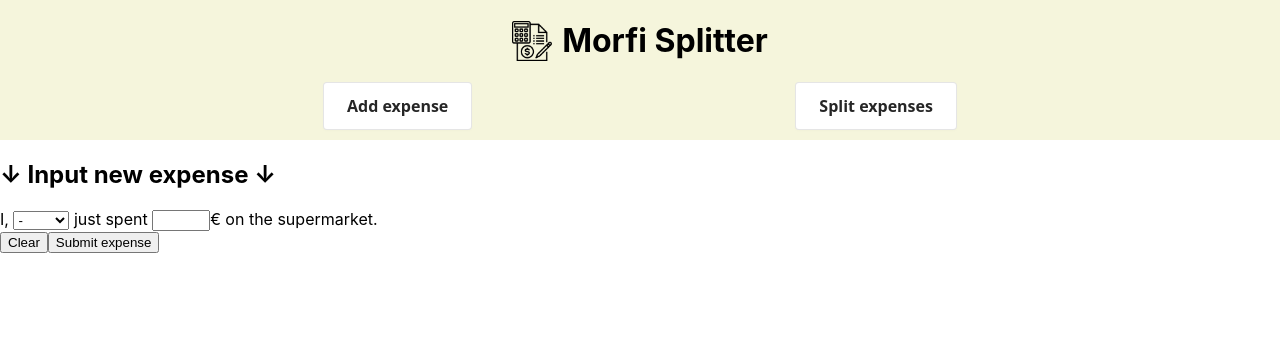
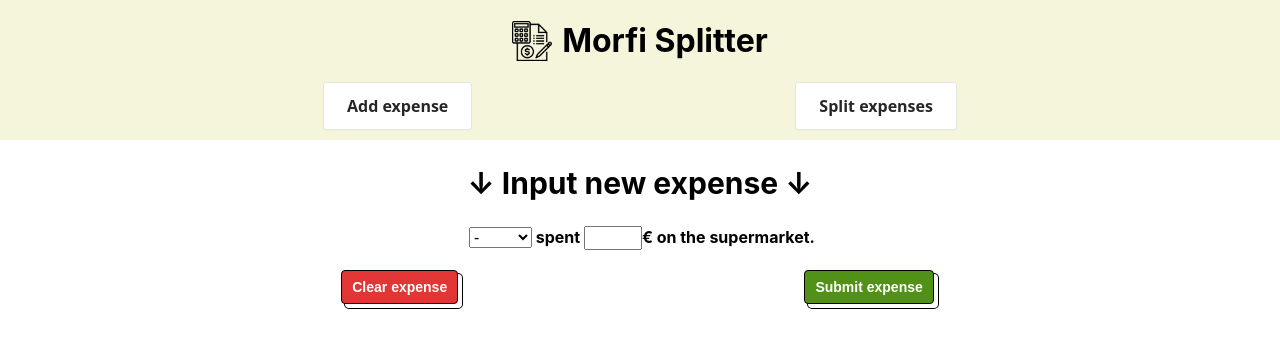
Before and after one commit to gonzalocibeira/morfi-splitter, a React (Create React App) app: page /new in a window 1280 px wide. Shown: the top 348 px of the page. Built offline with nearby package versions, Linux system fonts and the light colour scheme.

Commit message:
minor logic fixes and some CSS styles

```diff
--- a/src/App.css
+++ b/src/App.css
@@ -1,3 +1,156 @@
+/* Splitterexpense CSS */
 .inactiveArrow{
     display: none;
 }
+
+.activeArrow{
+    font-size: 50px;
+    font-weight: 900;
+    color: green;
+    height: 40px;
+    margin-top: -15px;
+}
+
+.splitDate{
+    display: flex;
+    flex-direction: column;
+    justify-content: center;
+    align-items: center;
+    border-bottom: 2px solid black;
+}
+
+.splitTotal{
+    display: flex;
+    align-items: center;
+    justify-content: center;
+    margin-top: 18px;
+    font-weight: 600;
+    border-bottom: 1px solid black;
+    font-size: 18px;
+    margin: 0px 20px 0px 20px;
+
+}
+
+.splitNames{
+    display: flex;
+    align-items: center;
+    justify-content: space-around;
+    font-size: 16px;
+    font-weight: 700;
+    height: 20px;
+    margin-top: 10px;
+}
+
+.splitFlow{
+    display: flex;
+    flex-direction: column;
+    justify-content: center;
+    align-items: center;
+    color: red;
+    font-size: 16px;
+    font-weight: 700;
+}
+
+/* Newexpense CSS */
+
+.newExpenseTitle{
+    display: flex;
+    align-items: center;
+    justify-content: center;
+    font-size: 20px;
+}
+
+.newExpenseBtns{
+    display: flex;
+    align-items: center;
+    justify-content: space-evenly;
+    margin-top: 20px;
+}
+
+.newExpenseForm{
+    display: flex;
+    align-items: center;
+    justify-content: center;
+    font-size: 16px;
+    font-weight: 700;
+}
+
+select{
+    font-size: 16px;
+}
+
+input{
+    font-size: 16px;
+}
+
+.btnSubmit {
+    appearance: button;
+    background-color: rgb(82, 145, 24);
+    background-image: none;
+    border: 1px solid #000;
+    border-radius: 4px;
+    box-shadow: #fff 4px 4px 0 0,#000 4px 4px 0 1px;
+    box-sizing: border-box;
+    color: #fff;
+    cursor: pointer;
+    display: inline-block;
+    font-family: ITCAvantGardeStd-Bk,Arial,sans-serif;
+    font-size: 14px;
+    font-weight: 700;
+    line-height: 2px;
+    margin: 0 5px 10px 0;
+    overflow: visible;
+    padding: 15px 10px;
+    text-align: center;
+    text-transform: none;
+    touch-action: manipulation;
+    user-select: none;
+    -webkit-user-select: none;
+    vertical-align: middle;
+    white-space: nowrap;
+}
+
+.btnClear {
+    appearance: button;
+    background-color: rgb(226, 53, 53);
+    background-image: none;
+    border: 1px solid #000;
+    border-radius: 4px;
+    box-shadow: #fff 4px 4px 0 0,#000 4px 4px 0 1px;
+    box-sizing: border-box;
+    color: #fff;
+    cursor: pointer;
+    display: inline-block;
+    font-family: ITCAvantGardeStd-Bk,Arial,sans-serif;
+    font-size: 14px;
+    font-weight: 700;
+    line-height: 2px;
+    margin: 0 5px 10px 0;
+    overflow: visible;
+    padding: 15px 10px;
+    text-align: center;
+    text-transform: none;
+    touch-action: manipulation;
+    user-select: none;
+    -webkit-user-select: none;
+    vertical-align: middle;
+    white-space: nowrap;
+}
+
+.btnSubmit:focus {
+    text-decoration: none;
+}
+
+.btnSubmit:hover {
+    text-decoration: none;
+}
+
+.btnSubmit:active {
+    box-shadow: rgba(0, 0, 0, .125) 0 3px 5px inset;
+    outline: 0;
+}
+
+.btnSubmit:not([disabled]):active {
+    box-shadow: #fff 2px 2px 0 0, #000 2px 2px 0 1px;
+    transform: translate(2px, 2px);
+}
--- a/src/components/body/Newexpense.jsx
+++ b/src/components/body/Newexpense.jsx
@@ -48,23 +48,27 @@ export default function Newexpense() {
 
     return (
         <>
+            <div className="newExpenseTitle">
                 <h2>↓ Input new expense ↓</h2>
+            </div>
+            <div className="newExpenseForm">
                 <form>
-                <label>I,&nbsp;
+                    <label>&nbsp;
                         <select  value={usrName} onChange={(e) => setUsrName(e.target.value)}>
                             <option value="-">-</option>
                             <option value="Nadi">Nadi</option>
                             <option value="Turco">Turco</option>
                         </select>
                     </label>
-                <label>&nbsp;just spent&nbsp;
+                    <label>&nbsp;spent&nbsp;
                         <input style={{width:50}} type="number" value={usrExp} onChange={(e) => setUsrExp(e.target.value)} />
                     </label>
                     <span>€ on the supermarket.</span>
                 </form>
-            <div>
-                <button onClick={()=>clear()}>Clear</button>
-                <button onClick={()=>addExpense()}>Submit expense</button>
+            </div>
+            <div className="newExpenseBtns">
+                <button onClick={()=>clear()} className="btnClear">Clear expense</button>
+                <button onClick={()=>addExpense()} className="btnSubmit">Submit expense</button>
             </div>
         </>
     )
--- a/src/components/body/Splitexpense.jsx
+++ b/src/components/body/Splitexpense.jsx
@@ -19,14 +19,14 @@ export default function Splitexpense() {
                 acc += Number(i.amount)
             }
             if (name === "Nadi"){
-                setNadiValue(acc);
-            } else (setTurcoValue(acc));
+                setNadiValue(acc.toFixed(2));
+            } else (setTurcoValue(acc.toFixed(2)));
         })
     };
 
     const debtCalc = () => {
         const substract = nadiValue - turcoValue;
-        const owed = Number(Math.abs(substract/2))
+        const owed = Number(Math.abs(substract/2).toFixed(2))
 
         if (substract === 0) {setDebtMsg("No one owes the other"); setClassSwitch("no")};
         if (substract > 0) {let msg = `Turco owes Nadi ${owed}€`; setDebtMsg(msg); setClassSwitch("t")};
@@ -52,18 +52,18 @@ export default function Splitexpense() {
 
     return (
         <>
-            <div>
+            <div className="splitDate">
                 <h2>Select date</h2>
                 <MonthPicker onChange={(date)=>setSelectedMonth(date/1000)}/>
             </div>
-            <div>
+            <div className="splitTotal">
                 <p>Selected month total: {cValue}€</p>
             </div>
-            <div>
-                <p>Nadi: {nadiValue}€</p>
-                <p>Turco: {turcoValue}€</p>
+            <div className="splitNames">
+                <p>Nadi spent: {nadiValue}€</p>
+                <p>Turco spent: {turcoValue}€</p>
             </div>
-            <div>
+            <div className="splitFlow">
                 <span className={`${classSwitch === "t"? "activeArrow" : "inactiveArrow"}`}>←</span><span className={`${classSwitch === "no"? "activeArrow" : "inactiveArrow"}`}>-</span><span className={`${classSwitch === "n"? "activeArrow" : "inactiveArrow"}`}>→</span>
                 <p>{debtMsg}</p>
             </div>
```
Lines whose indentation alone changed are shown as unchanged.
